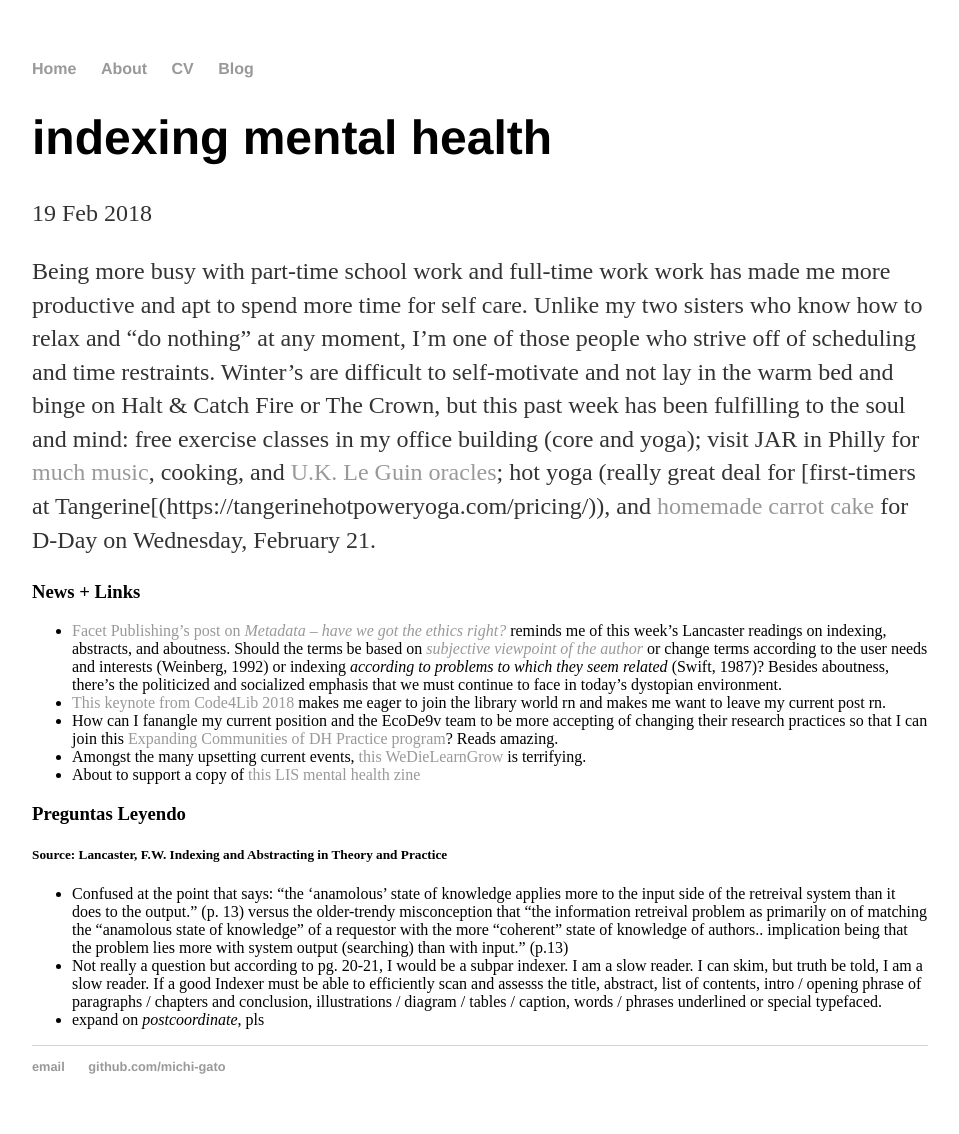
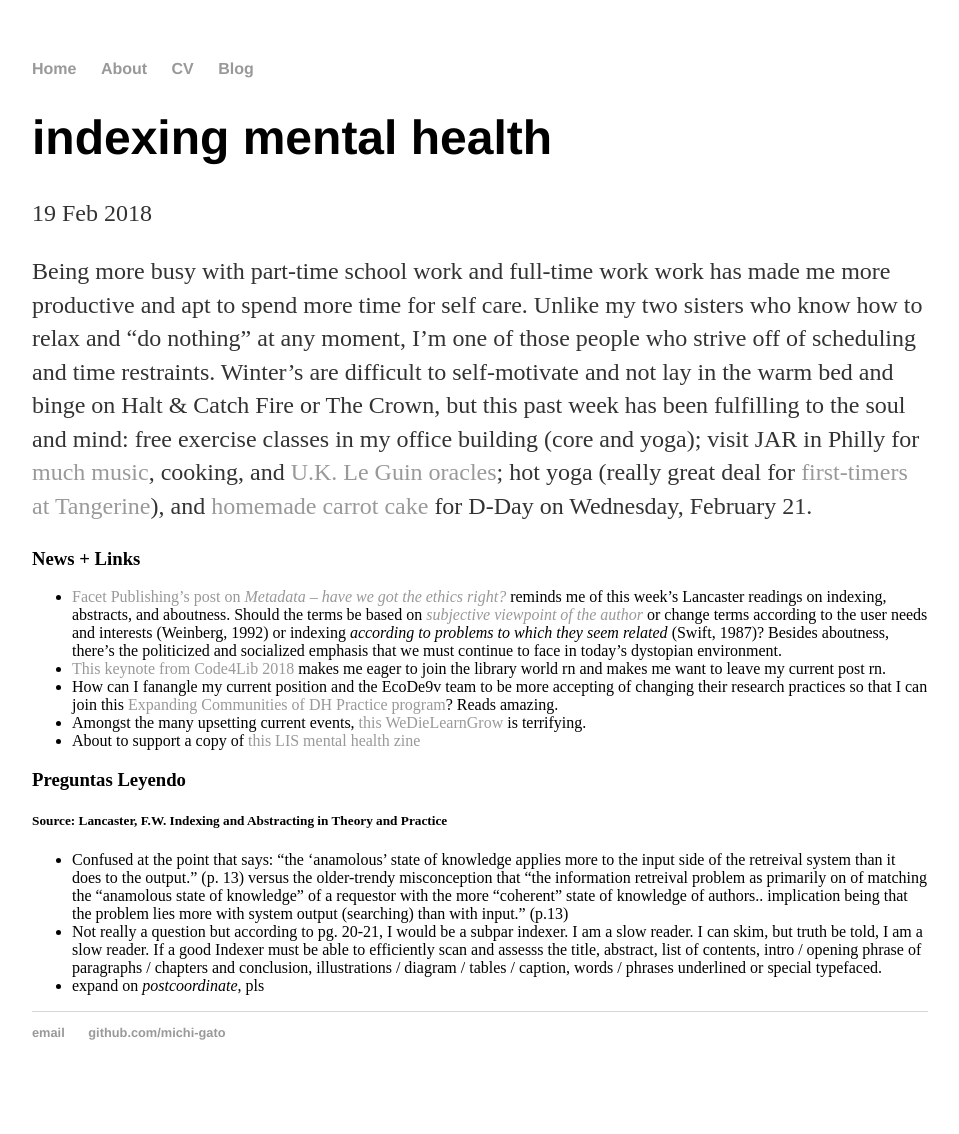
Before and after one commit to cat-alog/cat-alog.github.io, a Jekyll site: the page built from _posts/2018-02-19-wk6-indexing.md, in a window 1280 px wide. Shown: the whole page, without its empty margins (160-1119 px from the left). Built offline with Jekyll 4.4.1, drawn with Linux system fonts in a browser that asks for light colours; after the commit the page ends 1100 px from its top, so only the background shows below that.

Commit message:
Update 2018-02-19-wk6-indexing.md

```diff
--- a/_posts/2018-02-19-wk6-indexing.md
+++ b/_posts/2018-02-19-wk6-indexing.md
@@ -4,7 +4,7 @@ title: indexing mental health
 date: 2018-02-19
 ---
 
-Being more busy with part-time school work and full-time work work has made me more productive and apt to spend more time for self care. Unlike my two sisters who know how to relax and "do nothing" at any moment, I'm one of those people who strive off of scheduling and time restraints. Winter's are difficult to self-motivate and not lay in the warm bed and binge on Halt & Catch Fire or The Crown, but this past week has been fulfilling to the soul and mind: free exercise classes in my office building (core and yoga); visit JAR in Philly for [much music](https://www.pandora.com/artist/sam-smith/ARJ9VZwl2Plw9qZ), cooking, and [U.K. Le Guin oracles](http://www.ursulakleguin.com/ACH/Index.html); hot yoga (really great deal for [first-timers at Tangerine[(https://tangerinehotpoweryoga.com/pricing/)), and [homemade carrot cake](https://barefootcontessa.com/recipes/carrot-cake-with-ginger-mascarpone-frosting) for D-Day on Wednesday, February 21.
+Being more busy with part-time school work and full-time work work has made me more productive and apt to spend more time for self care. Unlike my two sisters who know how to relax and "do nothing" at any moment, I'm one of those people who strive off of scheduling and time restraints. Winter's are difficult to self-motivate and not lay in the warm bed and binge on Halt & Catch Fire or The Crown, but this past week has been fulfilling to the soul and mind: free exercise classes in my office building (core and yoga); visit JAR in Philly for [much music](https://www.pandora.com/artist/sam-smith/ARJ9VZwl2Plw9qZ), cooking, and [U.K. Le Guin oracles](http://www.ursulakleguin.com/ACH/Index.html); hot yoga (really great deal for [first-timers at Tangerine](https://tangerinehotpoweryoga.com/pricing/)), and [homemade carrot cake](https://barefootcontessa.com/recipes/carrot-cake-with-ginger-mascarpone-frosting) for D-Day on Wednesday, February 21.
 
 ### News + Links
 * [Facet Publishing's post on _Metadata – have we got the ethics right?_](https://facetpublishing.wordpress.com/2018/02/13/metadata-have-we-got-the-ethics-right/) reminds me of this week's Lancaster readings on indexing, abstracts, and aboutness. Should the terms be based on [_subjective viewpoint of the author_](Crowe, 1989) or change terms according to the user needs and interests (Weinberg, 1992) or indexing _according to problems to which they seem related_ (Swift, 1987)? Besides aboutness, there's the politicized and socialized emphasis that we must continue to face in today's dystopian environment.
```
